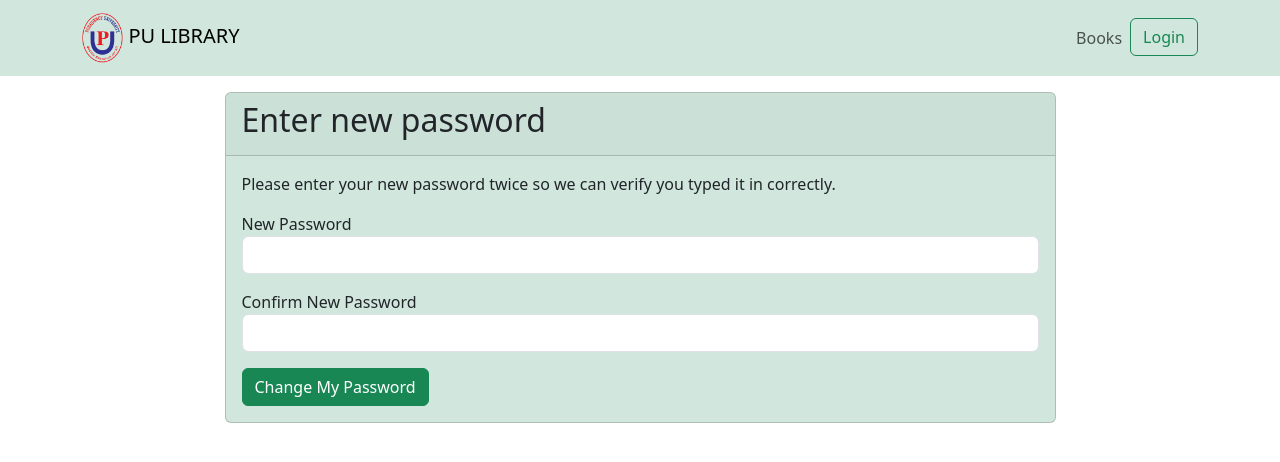
After one commit to shahidafridi-swe/libraryManagement, a Django app: page /reset/1/1/ in a window 1280 px wide. The commit adds this page. Shown: the top 462 px of the page. Run offline with Django 4.2, Linux system fonts and the light colour scheme.

Commit message:
reset password

```diff
--- a/librarians/templates/librarians/login.html
+++ b/librarians/templates/librarians/login.html
@@ -17,7 +17,10 @@
               <label for="password">Password</label>
               <input type="password" class="form-control" id="password" name="password" required>
             </div>
-            <button type="submit" class="btn btn-success mt-3 w-25">Login</button>
+            <div class='d-flex justify-content-between align-items-center'>
+              <button type="submit" class="btn btn-success mt-3 w-25">Login</button>
+              <a class="text-decoration-none text-success" href="{% url 'reset_password' %}">Forgot Password?</a>
+            </div>
           </form>
         </div>
       </div>
--- a/libraryManagement/urls.py
+++ b/libraryManagement/urls.py
@@ -1,6 +1,6 @@
 from django.contrib import admin
 from django.urls import path, include
-
+from django.contrib.auth import views as auth_views
 from django.conf import settings
 from django.conf.urls.static import static
 
@@ -8,6 +8,15 @@ urlpatterns = [
     path('admin/', admin.site.urls),
     path('', include('library.urls')),
     path('librarians/', include('librarians.urls')),
+
+    path('reset_password/', auth_views.PasswordResetView.as_view(template_name='reset_password.html'),
+         name="reset_password"),
+    path('reset_password_sent/', auth_views.PasswordResetDoneView.as_view(template_name='reset_password_sent.html'),
+         name="password_reset_done"),
+    path('reset/<uidb64>/<token>/', auth_views.PasswordResetConfirmView.as_view(template_name='reset.html'),
+         name="password_reset_confirm"),
+    path('reset_password_complete/', auth_views.PasswordResetCompleteView.as_view(template_name='reset_password_complete.html'),
+         name="password_reset_complete"),
 ]
 
 urlpatterns += static(settings.MEDIA_URL, document_root=settings.MEDIA_ROOT)
--- /dev/null
+++ b/templates/reset.html
@@ -0,0 +1,39 @@
+{% extends 'main.html' %}
+
+{% block content %}
+<div class="container mt-3">
+  <div class="row justify-content-center">
+    <div class="col-md-9">
+      <div class="card bg-success-subtle">
+        <div class="card-header">
+            <h2>Enter new password</h2>
+        </div>
+        <div class="card-body">
+          <form method="POST" action="">
+            <p>Please enter your new password twice so we can verify you typed it in correctly.</p>
+            {% csrf_token %}
+
+            <div class="form-group">
+              <label for="{{form.new_password1.id_for_label}}">New Password</label>
+              <input type="password" class="form-control" id="{{form.new_password1.id_for_label}}" name="{{form.new_password1.name}}" placeholder="{{form.new_password1.label}}">
+            </div>
+
+            <div class="form-group mt-3">
+              <label for="{{form.new_password2.id_for_label}}">Confirm New Password</label>
+              <input type="password" class="form-control" id="{{form.new_password2.id_for_label}}" name="{{form.new_password2.name}}" placeholder="{{form.new_password2.label}}">
+              {% for error in form.new_password2.errors %}
+                  <p class="text-danger">{{ error }}</p>
+              {% endfor %}
+            </div>
+
+            <button type="submit" class="btn btn-success mt-3">Change My Password</button>
+
+
+          </form>
+
+        </div>
+      </div>
+    </div>
+  </div>
+</div>
+{% endblock %}
```
Also changed, not shown: templates/reset_password.html (added, +29 -0 lines), templates/reset_password_complete.html (added, +19 -0 lines), templates/reset_password_sent.html (added, +20 -0 lines).
